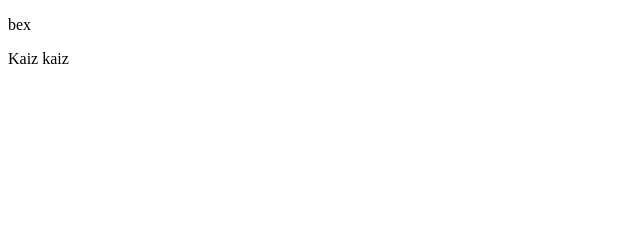
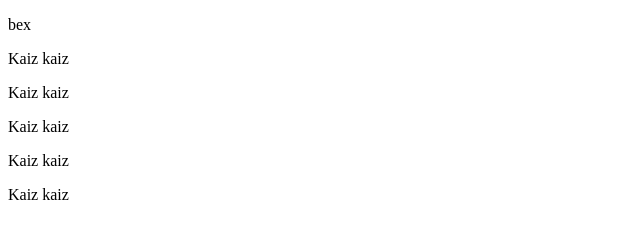
Before and after one commit to rindra22/git-tutorial, a plain HTML site: page index.html in a window 1280 px wide. Shown: the whole page, without its empty margins (0-640 px from the left). Drawn offline with Linux system fonts and the light colour scheme.

Commit message:
add kaik

```diff
--- a/index.html
+++ b/index.html
@@ -9,5 +9,9 @@
 <body>
     <p>bex</p>
     <p>Kaiz kaiz</p>
+    <p>Kaiz kaiz</p>
+    <p>Kaiz kaiz</p>
+    <p>Kaiz kaiz</p>
+    <p>Kaiz kaiz</p>
 </body>
 </html>
```
